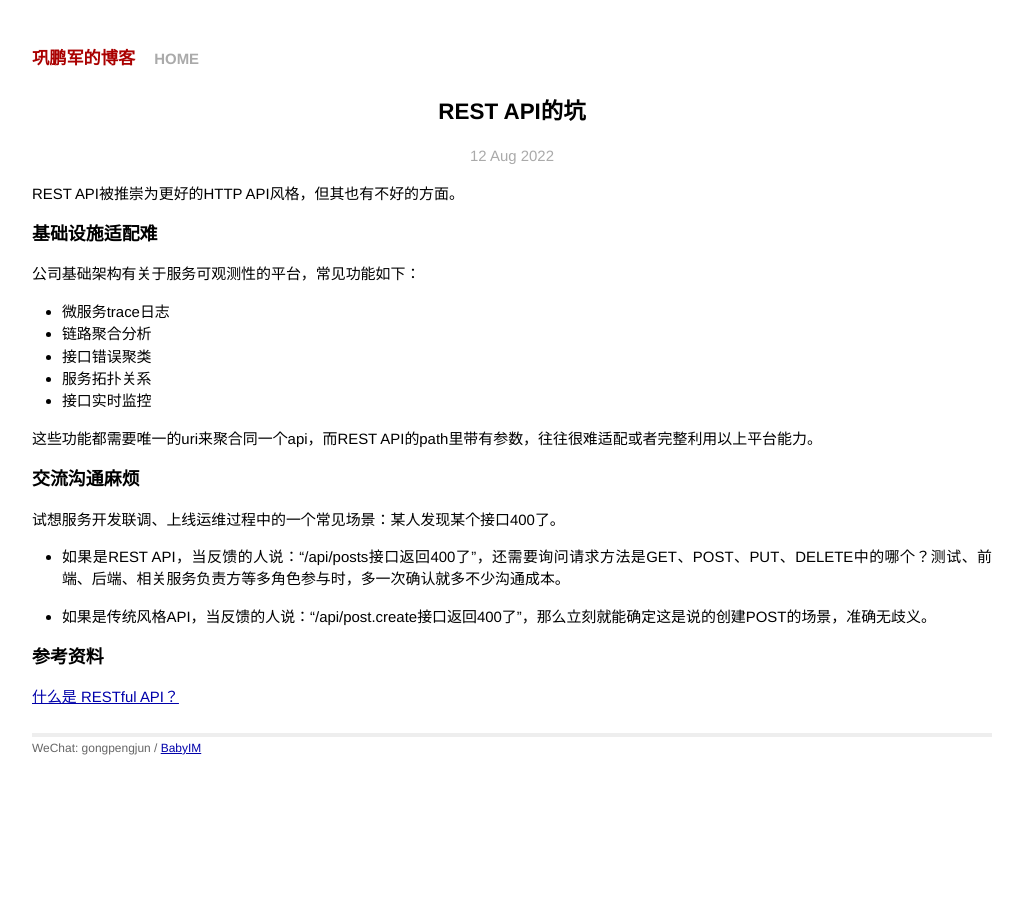
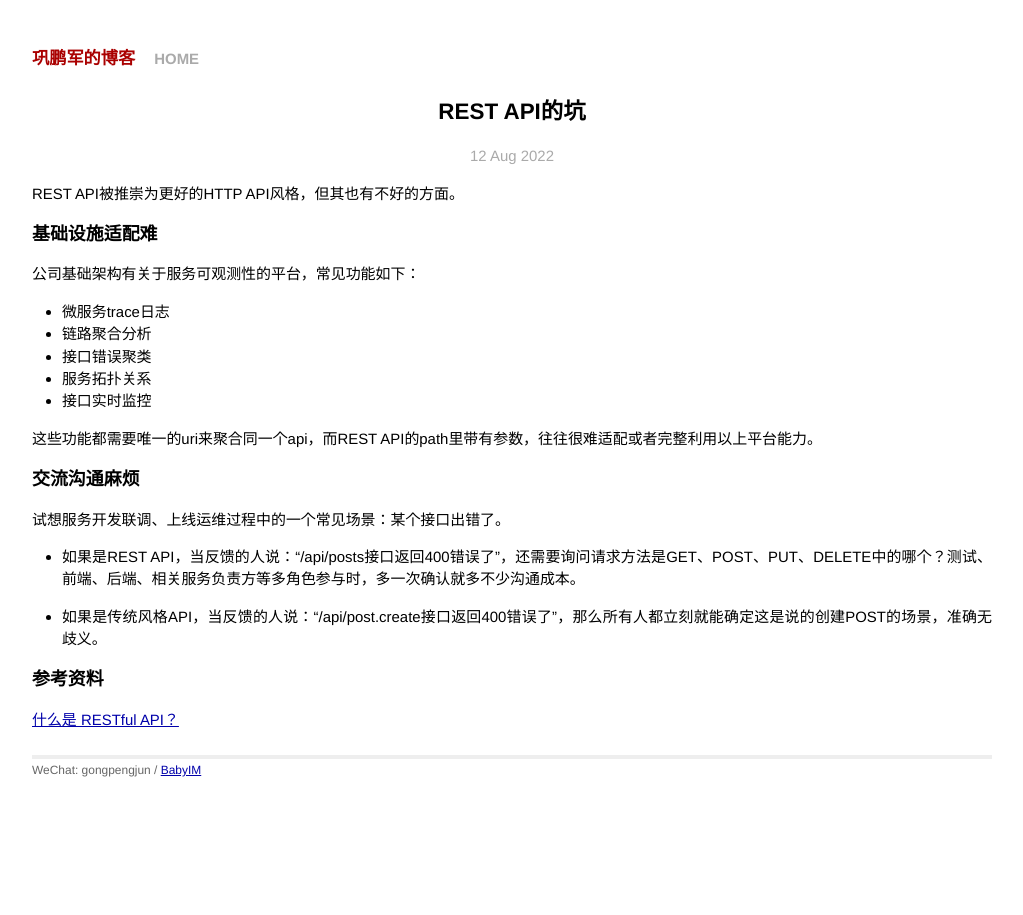
Before and after one commit to gongpengjun/gongpengjun.github.io, a Jekyll site: the page built from _posts/2022-08-12-rest-api-bad-side.markdown, in a window 1280 px wide. Shown: the whole page, without its empty margins (128-1151 px from the left). Built offline with Jekyll 4.4.1, drawn with Linux system fonts in a browser that asks for light colours.

Commit message:
refine rest api

```diff
--- a/_posts/2022-08-12-rest-api-bad-side.markdown
+++ b/_posts/2022-08-12-rest-api-bad-side.markdown
@@ -21,11 +21,11 @@ REST API被推崇为更好的HTTP API风格，但其也有不好的方面。
 
 ### 交流沟通麻烦
 
-试想服务开发联调、上线运维过程中的一个常见场景：某人发现某个接口400了。
+试想服务开发联调、上线运维过程中的一个常见场景：某个接口出错了。
 
-- 如果是REST API，当反馈的人说：“/api/posts接口返回400了”，还需要询问请求方法是GET、POST、PUT、DELETE中的哪个？测试、前端、后端、相关服务负责方等多角色参与时，多一次确认就多不少沟通成本。
+- 如果是REST API，当反馈的人说：“/api/posts接口返回400错误了”，还需要询问请求方法是GET、POST、PUT、DELETE中的哪个？测试、前端、后端、相关服务负责方等多角色参与时，多一次确认就多不少沟通成本。
 
-- 如果是传统风格API，当反馈的人说：“/api/post.create接口返回400了”，那么立刻就能确定这是说的创建POST的场景，准确无歧义。
+- 如果是传统风格API，当反馈的人说：“/api/post.create接口返回400错误了”，那么所有人都立刻就能确定这是说的创建POST的场景，准确无歧义。
 
 ### 参考资料
 
```
